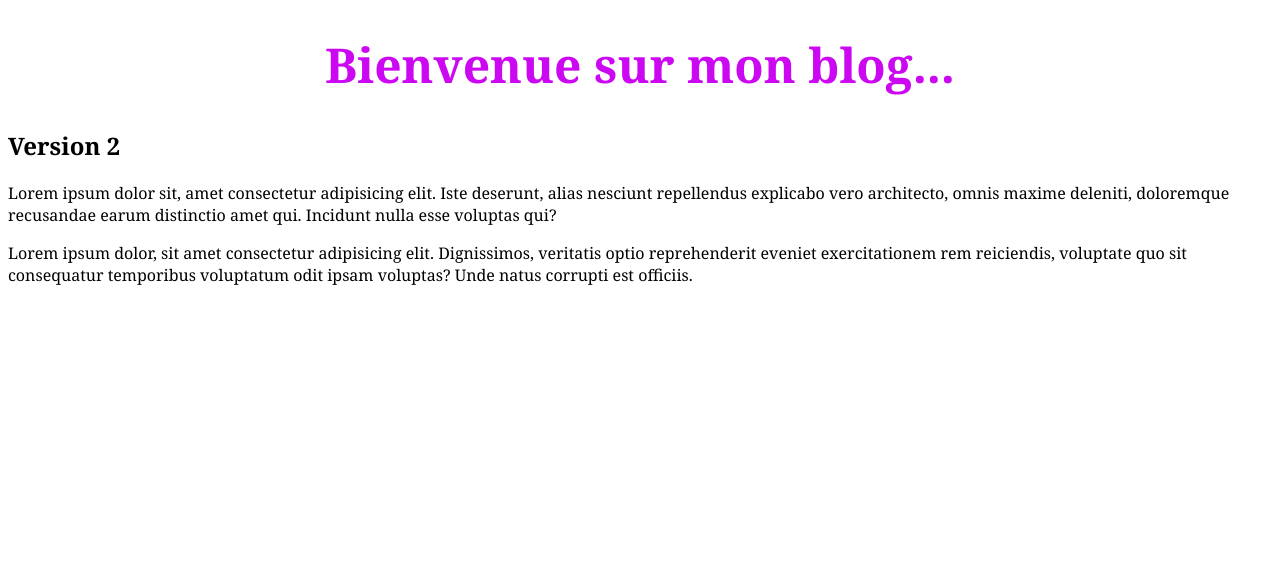
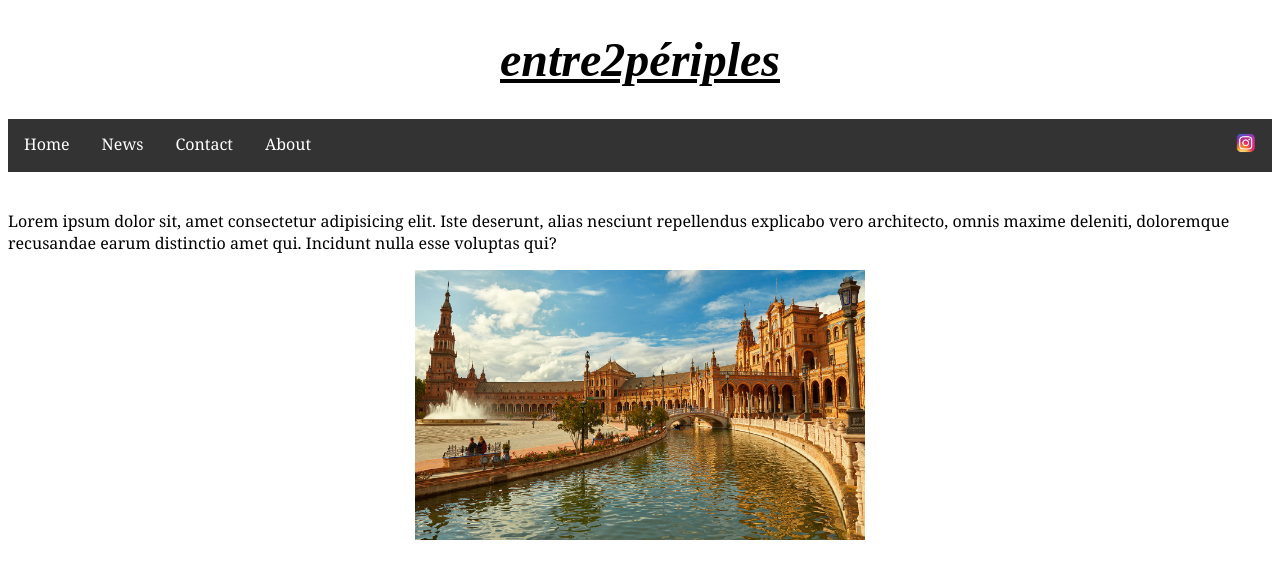
Before and after one commit to pierre1806/testentre2periples.github.io, a plain HTML site: page index.html in a window 1280 px wide. Drawn offline with Linux system fonts and the light colour scheme.

Commit message:
deuxième version

```diff
--- a/index.html
+++ b/index.html
@@ -6,16 +6,22 @@
         <title>Entre2Périples</title>
     </head>
     <body>
-    <h1 class="titre1">  Bienvenue sur mon blog...</h1>
-    <h2> Version 2</h2>
-    <p>Lorem ipsum dolor sit, amet consectetur adipisicing elit. Iste deserunt,
-    alias nesciunt repellendus explicabo vero architecto, omnis maxime deleniti,
-    doloremque recusandae earum distinctio amet qui. Incidunt nulla esse voluptas qui?
-</p>
-    <p>Lorem ipsum dolor, sit amet consectetur adipisicing elit.
-    Dignissimos, veritatis optio reprehenderit eveniet exercitationem
-    rem reiciendis, voluptate quo sit consequatur temporibus voluptatum
-    odit ipsam voluptas? Unde natus corrupti est officiis.
-    </p>
+
+        <h1 class="titre1">  entre2périples</h1>
+        <ul>
+            <li><a href="default.html">Home</a></li>
+            <li><a href="news.asp">News</a></li>
+            <li><a href="contact.asp">Contact</a></li>
+            <li><a href="about.asp">About</a></li>
+            <li style="float:right"><a href="https://www.instagram.com/entre2periples/"><img src="img/logoinsta.png"height="20" width="20"></a></li>
+          </ul>
+        <br>
+            <p>Lorem ipsum dolor sit, amet consectetur adipisicing elit. Iste deserunt,
+            alias nesciunt repellendus explicabo vero architecto, omnis maxime deleniti,
+            doloremque recusandae earum distinctio amet qui. Incidunt nulla esse voluptas qui?</p>
+        <center><img src="img/espagneville.jpg" height="270" width="450"></center>
+
+
+
     </body>
 </html>
--- a/style.css
+++ b/style.css
@@ -5,5 +5,35 @@ body {
 .titre1 {
     text-align: center;
     font-size: 3em;
-    color:rgb(203, 8, 241);
+    color:dark;
+    font-style: italic;
+    font-family: Avantgarde;
+    text-decoration: underline;
 }
+ul {
+    list-style-type: none;
+    margin: 0;
+    padding: 0;
+    overflow: hidden;
+    background-color: #333;
+}
+
+li {
+    float: left;
+}
+
+li a {
+    display: block;
+    color: white;
+    text-align: center;
+    padding: 14px 16px;
+    text-decoration: none;
+}
+
+/* Change the link color to #111 (black) on hover */
+li a:hover {
+    background-color: #111;
+}
+.active {
+    background-color: #4CAF50;
+}
```
Also changed, not shown: img/espagneville.jpg (added), img/logoinsta.png (added).
